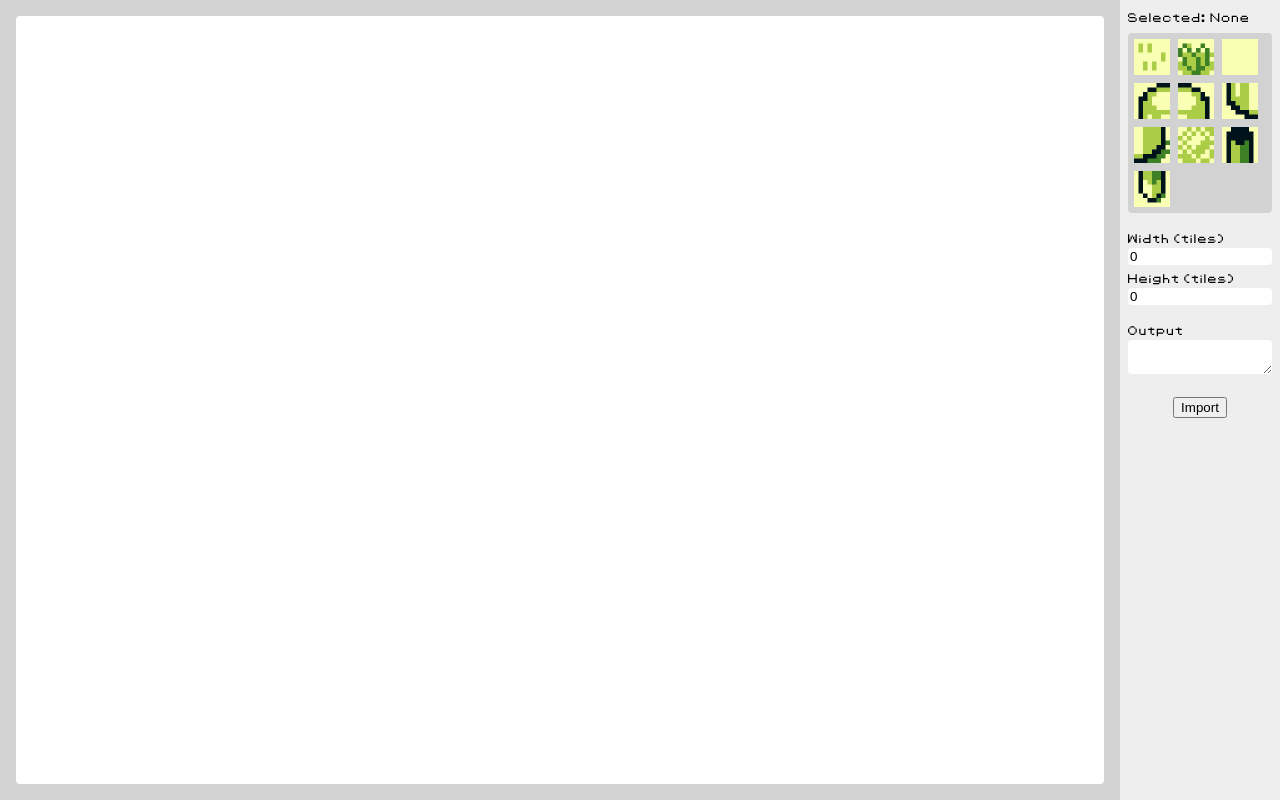
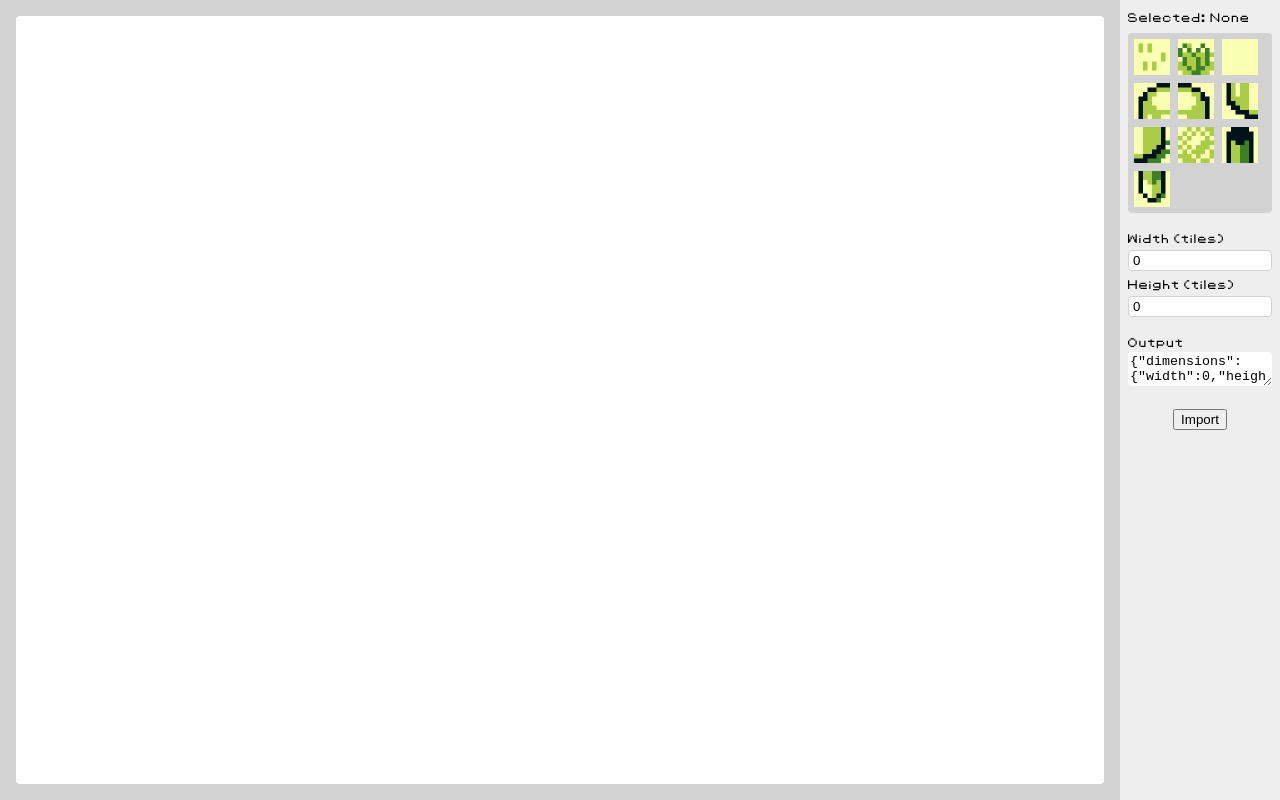
Before and after one commit to markw13a/gb-game-engine, a React (Vite) app: page / in a window 1280 px wide. Built offline with nearby package versions, Linux system fonts and the light colour scheme.

Commit message:
Output includes metadata

```diff
--- a/src/components/Input/Input.module.css
+++ b/src/components/Input/Input.module.css
@@ -3,11 +3,13 @@
     flex-direction: column;
     align-items: flex-start;
     gap: var(--spacing-2);
+    font-size: var(--font-size-small);
 }
 
 .input {
     border: 1px solid #d2d2d2;
     border-radius: var(--radius);
 
+    width: 100%;
     padding: var(--spacing-1) var(--spacing-2);
 }
--- a/src/components/Modal/Modal.module.css
+++ b/src/components/Modal/Modal.module.css
@@ -20,7 +20,7 @@
     background-color: #fff;
     border-radius: var(--radius);
 
-    padding: var(--spacing-3);
+    padding: var(--spacing-4);
 
     position: absolute;
     top: 10%;
--- a/src/pages/MapEditor/MapEditor.tsx
+++ b/src/pages/MapEditor/MapEditor.tsx
@@ -67,7 +67,7 @@ export const MapEditor = <T,>({ tileSize, tileOptions, getTileSymbol, getTileLab
                 onOutputChange={setOutput}
                 tileOptions={tileOptions}
                 brush={brush}
-                output={output.reduce((str, tile) => str + getTileSymbol(tile), '')}
+                mapString={output.reduce((str, tile) => str + getTileSymbol(tile), '')}
                 onBrushChange={setBrush}
                 getBrushLabel={(t) => t ? getTileLabel(t) : ''}
                 getBrushImgSrc={(t) => t ? getTileImgSrc(t) : ''}
--- a/src/pages/MapEditor/components/ImportMapModal/ImportMapModal.module.css
+++ b/src/pages/MapEditor/components/ImportMapModal/ImportMapModal.module.css
@@ -3,8 +3,6 @@
     gap: var(--spacing-4);
     flex-direction: column;
     justify-content: space-between;
-
-    padding: var(--spacing-4);
 }
 
 .contents {
@@ -13,10 +11,6 @@
     gap: var(--spacing-3);
 }
 
-.controlLabel {
-    font-size: var(--font-size-small);
-}
-
 .footer {
     display: flex;
     justify-content: flex-end;
--- a/src/pages/MapEditor/components/ImportMapModal/ImportMapModal.tsx
+++ b/src/pages/MapEditor/components/ImportMapModal/ImportMapModal.tsx
@@ -26,13 +26,13 @@ export const ImportMapModal = ({ onImport, onClose, ...props }: ImportMapModalPr
             <div className={styles.container}>
                 <div className={styles.contents}>
                     <Input onChange={(e) => setWidth(parseInt(e.target.value))} type="number" value={width}>
-                        <span className={styles.controlLabel}>Width (tiles)</span>
+                        Width (tiles)
                     </Input>
                     <Input onChange={(e) => setHeight(parseInt(e.target.value))} type="number" value={height}>
-                        <span className={styles.controlLabel}>Height (tiles)</span>
+                        Height (tiles)
                     </Input>
                     <Input onChange={(e) => setInput(e.target.value)} value={input}>
-                        <span className={styles.controlLabel}>Map string</span>
+                        Map string
                     </Input>
                 </div>
                 <div className={styles.footer}>
--- a/src/pages/MapEditor/components/Menu/Menu.module.css
+++ b/src/pages/MapEditor/components/Menu/Menu.module.css
@@ -60,11 +60,6 @@
     gap: var(--spacing-1);
 
     font-size: var(--font-size-small);
-
-    & input {
-        border: none;
-        border-radius: var(--radius);
-    }
 }
 
 .outputContainer {
--- a/src/pages/MapEditor/components/Menu/Menu.tsx
+++ b/src/pages/MapEditor/components/Menu/Menu.tsx
@@ -2,6 +2,7 @@ import { useState } from 'react';
 import styles from './Menu.module.css';
 import { Button } from '@/components/Button/Button';
 import { ImportMapModal } from '../ImportMapModal/ImportMapModal';
+import { Input } from '@/components/Input/Input';
 
 type MenuProps<T> = {
     width: number;
@@ -11,7 +12,7 @@ type MenuProps<T> = {
     onOutputChange: (tiles: T[]) => void;
     tileOptions: T[];
     brush: T | undefined;
-    output: string;
+    mapString: string;
     onBrushChange: (brush: T) => void;
     getBrushLabel: (tile: T) => string;
     getBrushImgSrc: (tile: T) => string;
@@ -26,7 +27,7 @@ export const Menu = <T, >({
     onOutputChange,
     tileOptions,
     brush,
-    output,
+    mapString,
     onBrushChange,
     getBrushLabel,
     getBrushImgSrc,
@@ -48,6 +49,11 @@ export const Menu = <T, >({
         onOutputChange(nextOutput);
     };
 
+    const output = JSON.stringify({
+        dimensions: { width, height },
+        map: mapString
+    });
+
     return (
         <>
             <div className={styles.container}>
@@ -65,12 +71,12 @@ export const Menu = <T, >({
                     </div>
                 </div>
                 <div className={styles.controls}>
-                    <label className={styles.control}>
-                        Width (tiles) <input type="number" onChange={e => onWidthChange(parseInt(e.target.value))} value={width} />
-                    </label>
-                    <label className={styles.control}>
-                        Height (tiles) <input type="number" onChange={e => onHeightChange(parseInt(e.target.value))} value={height} />
-                    </label>
+                    <Input type="number" onChange={e => onWidthChange(parseInt(e.target.value))} value={width}>
+                        Width (tiles)
+                    </Input>
+                    <Input type="number" onChange={e => onHeightChange(parseInt(e.target.value))} value={height}>
+                        Height (tiles)
+                    </Input>
                 </div>
                 <div className={styles.outputContainer}>
                     <label className={styles.control}>
```
